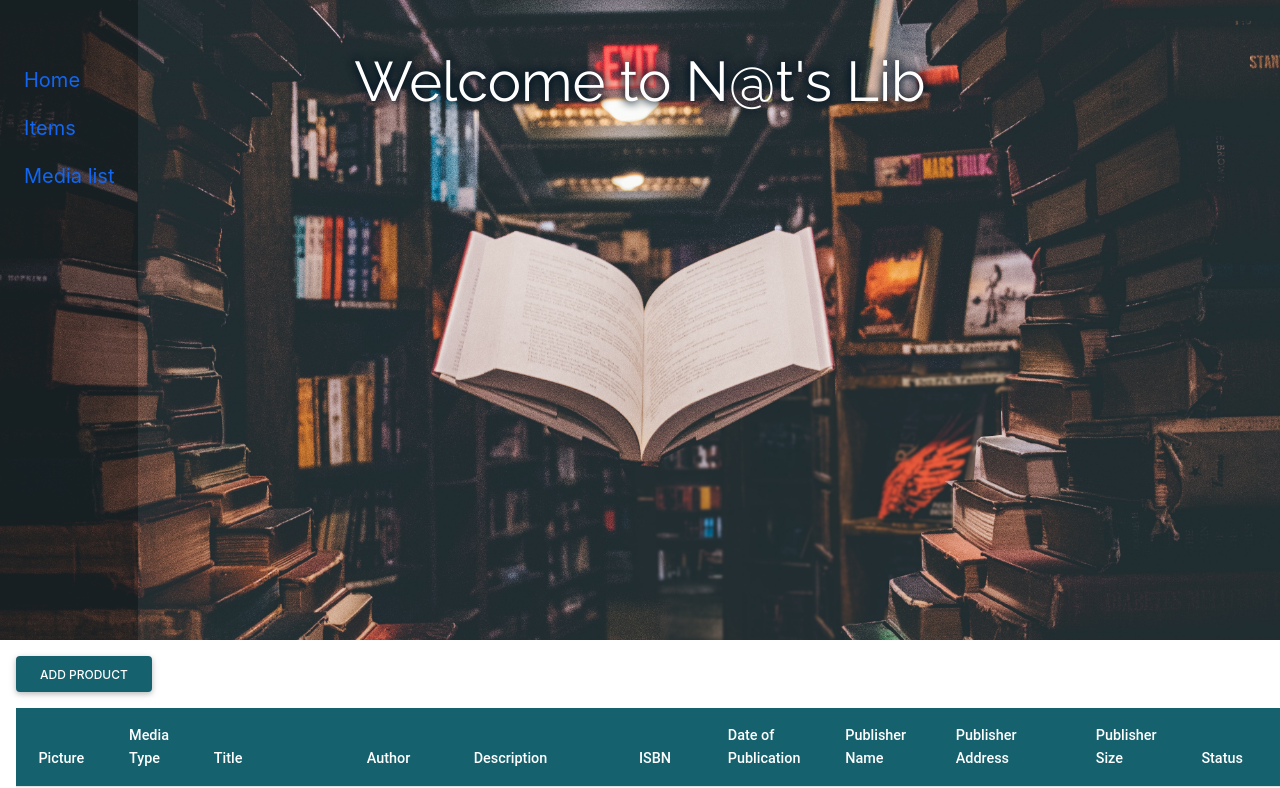
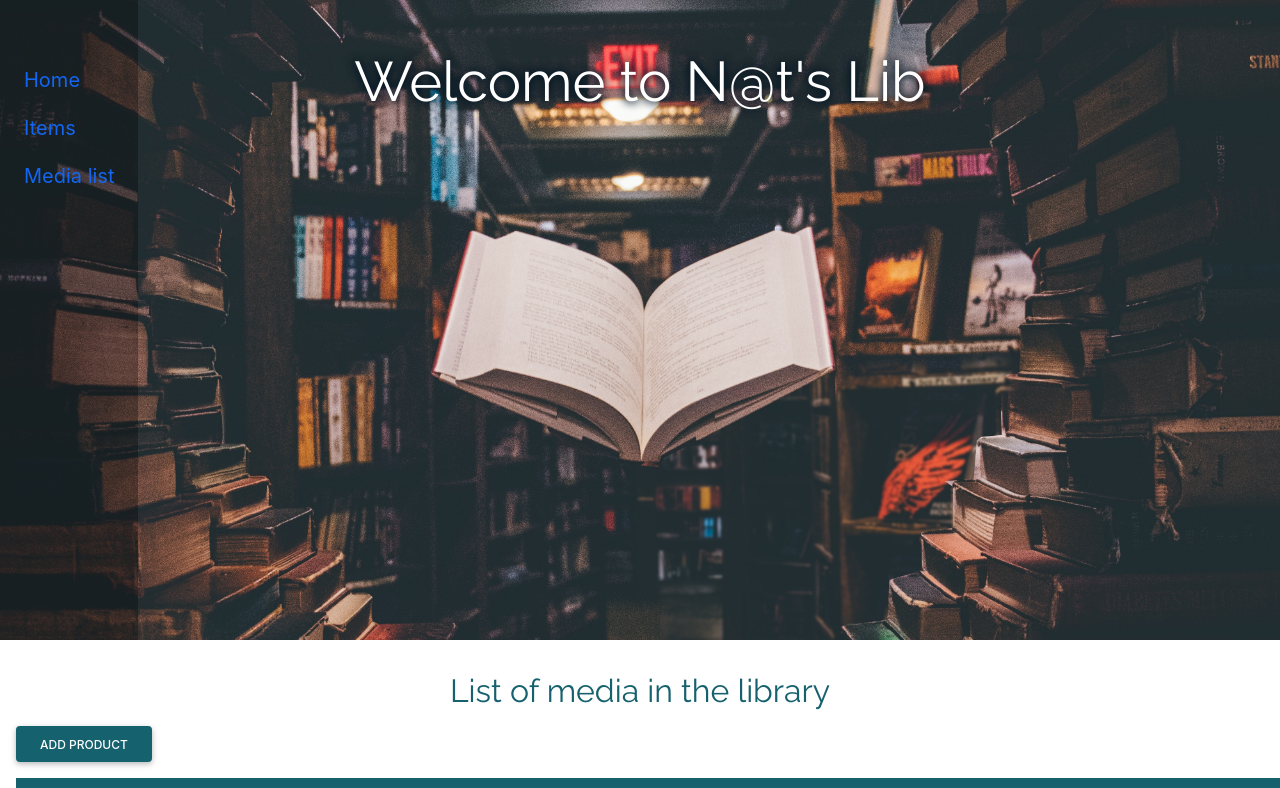
Before and after one commit to nat-oku/FE21-CR10-Natalia, a PHP site: page / in a window 1280 px wide; the page is wider, and only the part inside the window is pictured. Shown: the top 788 px of that part. Run offline with PHP 8.4, Linux system fonts and the light colour scheme; data comes from the database, SQL or seed files in the repository; some libraries are stand-ins or nearby versions.

Commit message:
updating index.php

```diff
--- a/index.php
+++ b/index.php
@@ -61,7 +61,9 @@
     ?>
   </header>
 
-  <main class="p-3 p-3">
+  <main class="p-3 p-3" id="media-list">
+  <h2 class='textColor-4 text-center mt-3 mb-3'>List of media in the library</h2>
+
   <div class='mb-3'>
     <a href="create.php"><button class='btn bgColor-4 textColor-1'type = "button" >Add product</button></a>
   </div>
```
